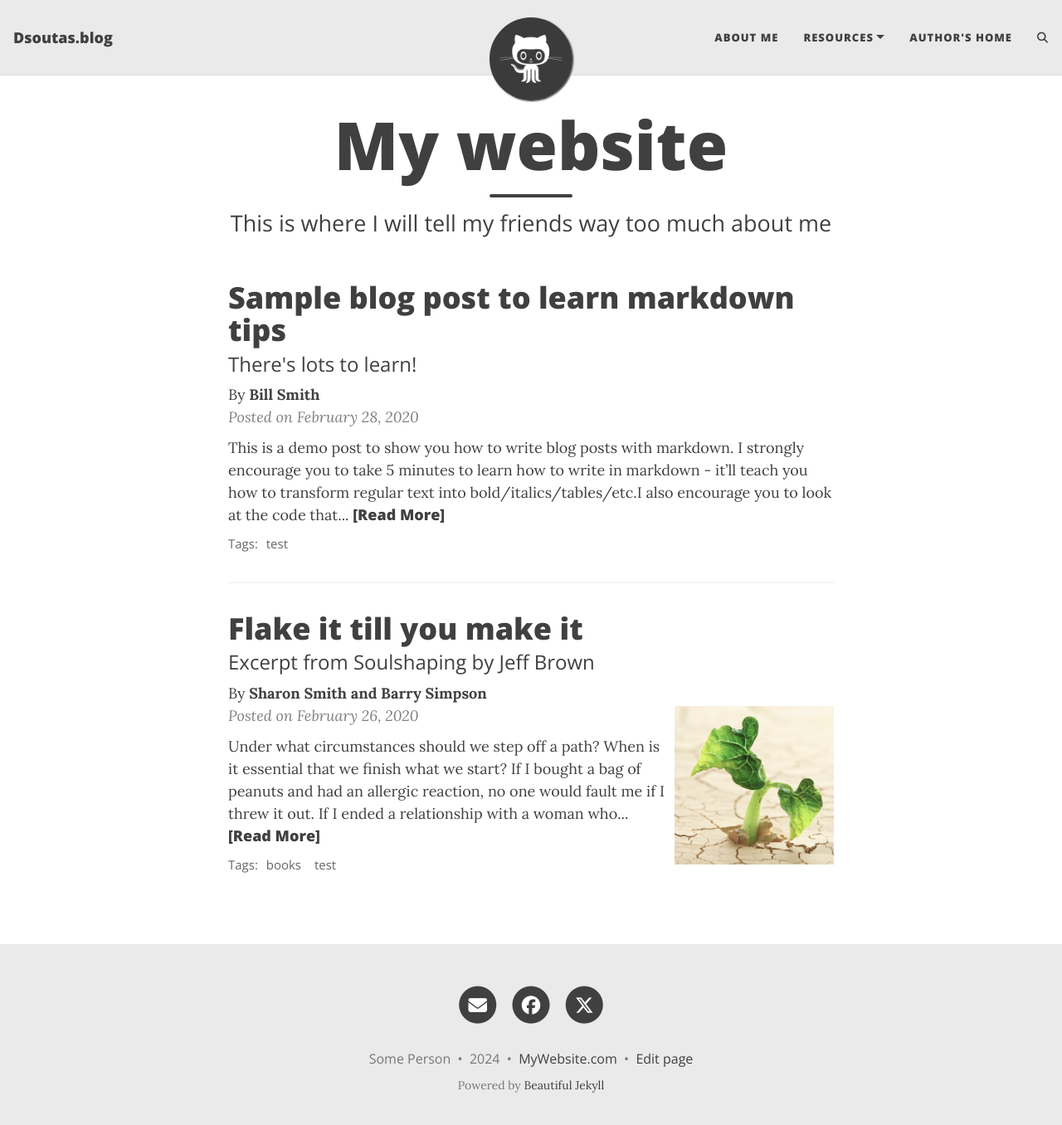
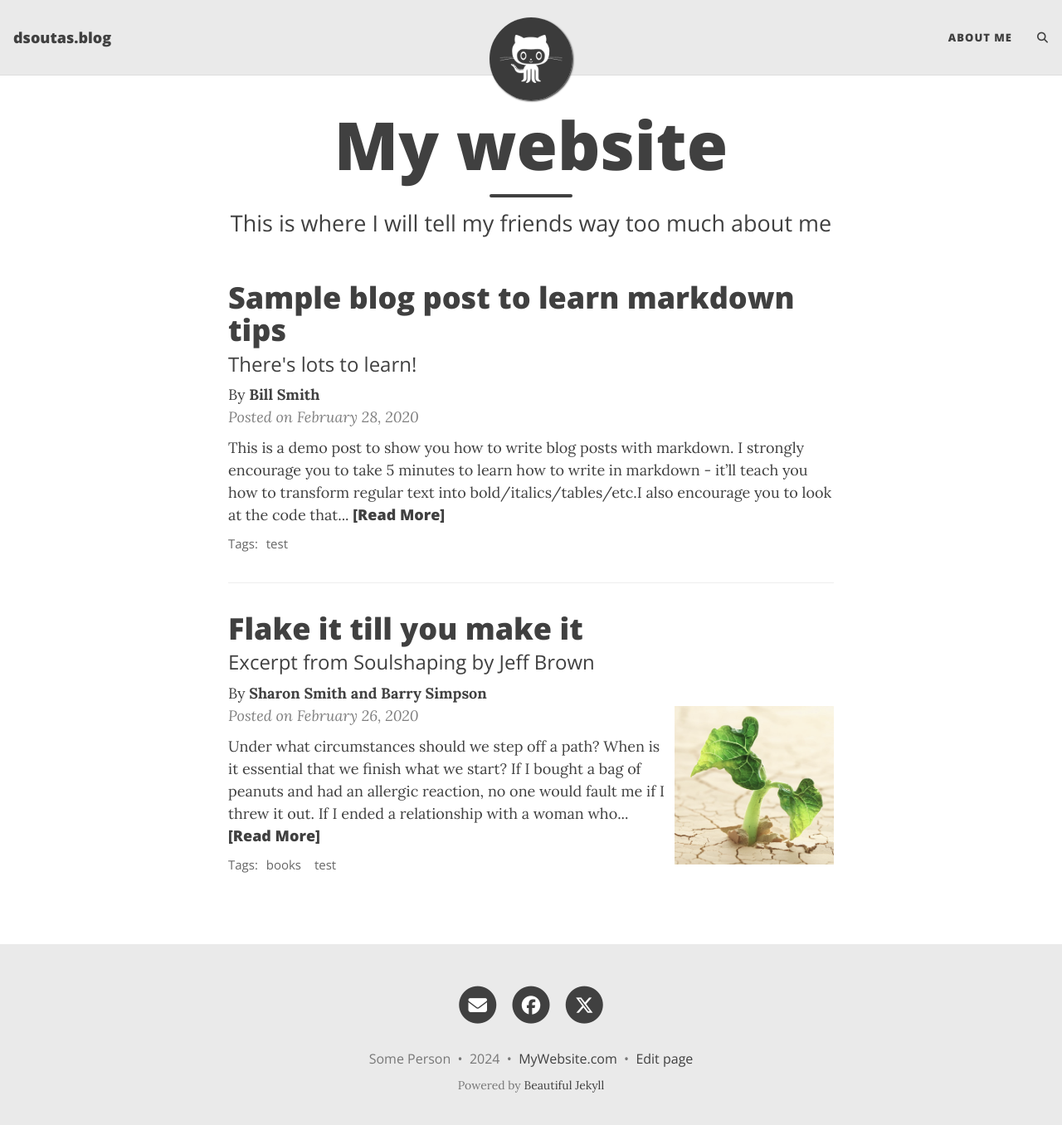
Before and after one commit to clicks2apps/dsoutas.github.io, a Jekyll site: the page built from index.html, in a window 1280 px wide and 1369 px high. Shown: the top 1356 px of the window at 83% size. Built offline with Jekyll 4.4.1, drawn with Linux system fonts in a browser that asks for light colours; the list of posts is cut into pages by our own code; comment, search, counter and statistics services are not loaded; some of the changed lines change nothing that is shown.

Commit message:
Update _config.yml

```diff
--- a/_config.yml
+++ b/_config.yml
@@ -10,7 +10,7 @@
 ############################
 
 # Name of website
-title: Dsoutas.blog
+title: dsoutas.blog
 
 # Your name to show in the footer
 author: Some Person
@@ -21,10 +21,10 @@ author: Some Person
 
 navbar-links:
   About Me: "aboutme"
-  Resources:
-    - Beautiful Jekyll: "https://beautifuljekyll.com"
-    - Learn markdown: "https://www.markdowntutorial.com/"
-  Author's home: "https://deanattali.com"
+# Resources:
+#   - Beautiful Jekyll: "https://beautifuljekyll.com"
+#    - Learn markdown: "https://www.markdowntutorial.com/"
+#  Author's home: "https://deanattali.com"
 
 ################
 # --- Logo --- #
```
